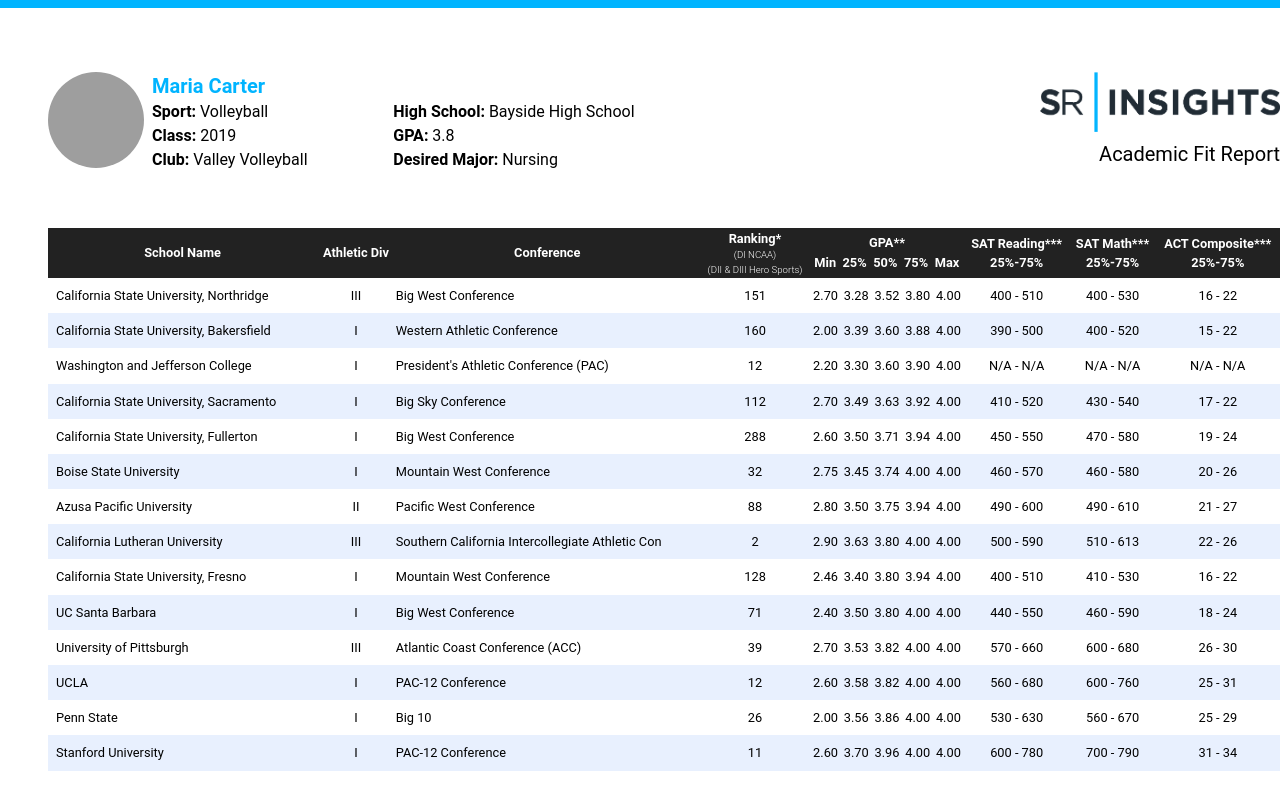
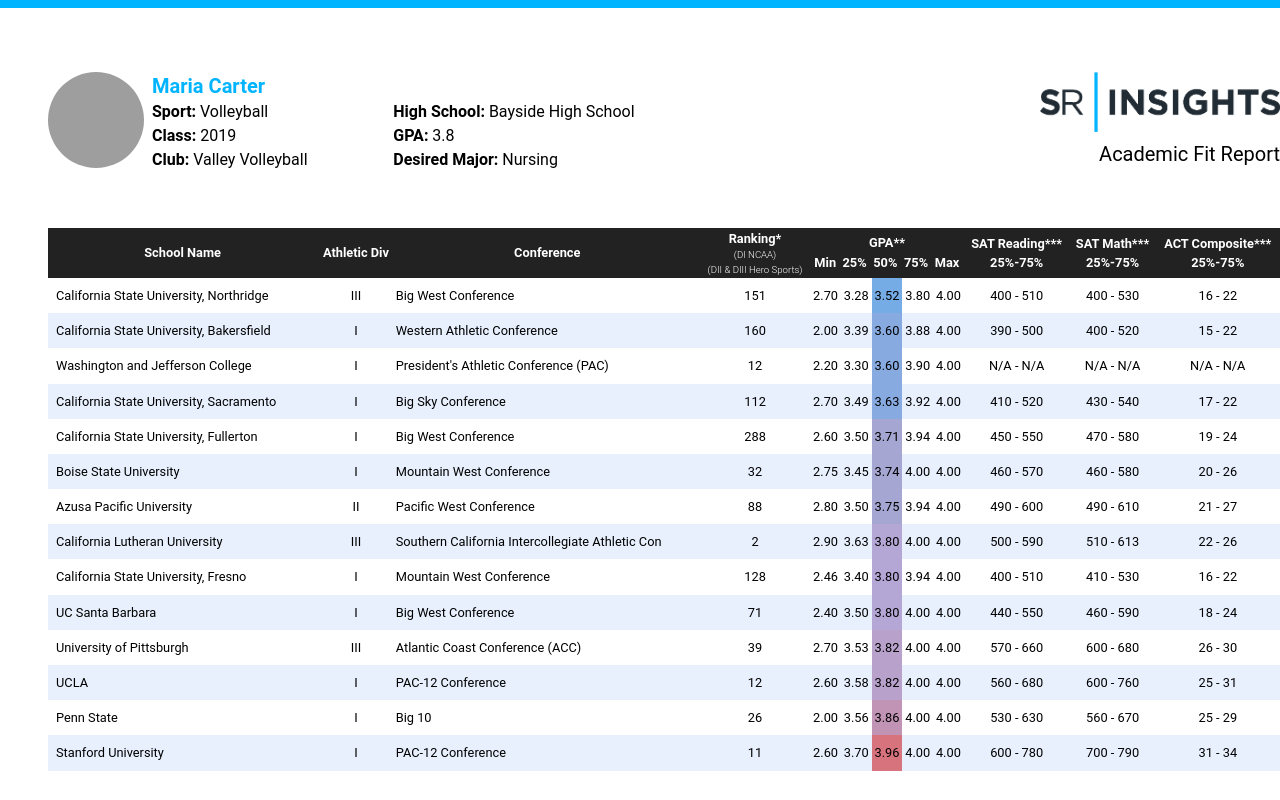
Before and after one commit to dadeeley67/vue-challenge-boilerplate-2, a Vue app: page / in a window 1280 px wide. Shown: the top 800 px of the page. Built offline with nearby package versions, Linux system fonts and the light colour scheme; grey boxes are pictures that could not be loaded.

Commit message:
Added GPA dynamic color functionality.

```diff
--- a/src/components/AcademicDataRow.vue
+++ b/src/components/AcademicDataRow.vue
@@ -7,7 +7,9 @@
 
     <td class="text-center">{{ gpaToTwoDecimals(entry.gpa.min) }}</td>
     <td class="text-center">{{ gpaToTwoDecimals(entry.gpa["25%"]) }}</td>
-    <td class="text-center">{{ gpaToTwoDecimals(entry.gpa["50%"]) }}</td>
+
+    <GpaColumn :athleteGpa="athleteGpa" :gpaSchool="entry.gpa['50%']" />
+
     <td class="text-center">{{ gpaToTwoDecimals(entry.gpa["75%"]) }}</td>
     <td class="text-center">{{ gpaToTwoDecimals(entry.gpa.max) }}</td>
 
@@ -22,15 +24,17 @@
 </template>
 
 <script>
+import GpaColumn from "./GpaColumn.vue";
+import mixin from "@/mixins/mixin";
 export default {
   name: "AcademicDataRow",
+  mixins: [mixin],
+  components: {
+    GpaColumn,
+  },
   props: {
     entry: Object,
-  },
-  methods: {
-    gpaToTwoDecimals(gpa) {
-      return gpa.toFixed(2);
-    },
+    athleteGpa: Number,
   },
 };
 </script>
--- a/src/components/AcademicFitReport.vue
+++ b/src/components/AcademicFitReport.vue
@@ -93,7 +93,7 @@
           v-for="entry in athlete.report"
           :key="entry.school"
           :entry="entry"
-          :gpaToTwoDecimals="gpaToTwoDecimals"
+          :athleteGpa="athlete.gpa"
         />
       </table>
     </div>
--- /dev/null
+++ b/src/components/GpaColumn.vue
@@ -0,0 +1,41 @@
+<template>
+  <td :class="gpaColor">{{ gpaToTwoDecimals(gpaSchool) }}</td>
+</template>
+
+<script>
+import mixin from "@/mixins/mixin";
+export default {
+  name: "GpaColumn",
+  mixins: [mixin],
+  props: {
+    athleteGpa: Number,
+    gpaSchool: Number,
+  },
+  computed: {
+    gpaColor: {
+      get() {
+        let gpaDiff = this.gpaSchool - this.athleteGpa;
+
+        switch (true) {
+          case gpaDiff > 0.1:
+            return "bg-schoolGpaAboveMoreThan text-center";
+          case gpaDiff > 0.05 && gpaDiff < 0.1:
+            return "bg-schoolGpaAboveLessThan text-center";
+          case gpaDiff > 0 && gpaDiff < 0.05:
+            return "bg-schoolGpaAbove text-center";
+          case gpaDiff === 0:
+            return "bg-schoolGpaEqual text-center";
+          case gpaDiff > -0.1 && gpaDiff < 0:
+            return "bg-schoolGpaUnder text-center";
+          case gpaDiff > -0.2 && gpaDiff < -0.1:
+            return "bg-schoolGpaUnderLessThan text-center";
+          case gpaDiff < -0.2:
+            return "bg-schoolGpaUnderMoreThan text-center";
+          default:
+            return "text-center";
+        }
+      },
+    },
+  },
+};
+</script>
--- a/src/components/HelloWorld.vue
+++ /dev/null
@@ -1,58 +0,0 @@
-<template>
-  <div class="hello">
-    <h1>{{ msg }}</h1>
-    <p>
-      For a guide and recipes on how to configure / customize this project,<br>
-      check out the
-      <a href="https://cli.vuejs.org" target="_blank" rel="noopener">vue-cli documentation</a>.
-    </p>
-    <h3>Installed CLI Plugins</h3>
-    <ul>
-      <li><a href="https://github.com/vuejs/vue-cli/tree/dev/packages/%40vue/cli-plugin-babel" target="_blank" rel="noopener">babel</a></li>
-      <li><a href="https://github.com/vuejs/vue-cli/tree/dev/packages/%40vue/cli-plugin-eslint" target="_blank" rel="noopener">eslint</a></li>
-    </ul>
-    <h3>Essential Links</h3>
-    <ul>
-      <li><a href="https://vuejs.org" target="_blank" rel="noopener">Core Docs</a></li>
-      <li><a href="https://forum.vuejs.org" target="_blank" rel="noopener">Forum</a></li>
-      <li><a href="https://chat.vuejs.org" target="_blank" rel="noopener">Community Chat</a></li>
-      <li><a href="https://twitter.com/vuejs" target="_blank" rel="noopener">Twitter</a></li>
-      <li><a href="https://news.vuejs.org" target="_blank" rel="noopener">News</a></li>
-    </ul>
-    <h3>Ecosystem</h3>
-    <ul>
-      <li><a href="https://router.vuejs.org" target="_blank" rel="noopener">vue-router</a></li>
-      <li><a href="https://vuex.vuejs.org" target="_blank" rel="noopener">vuex</a></li>
-      <li><a href="https://github.com/vuejs/vue-devtools#vue-devtools" target="_blank" rel="noopener">vue-devtools</a></li>
-      <li><a href="https://vue-loader.vuejs.org" target="_blank" rel="noopener">vue-loader</a></li>
-      <li><a href="https://github.com/vuejs/awesome-vue" target="_blank" rel="noopener">awesome-vue</a></li>
-    </ul>
-  </div>
-</template>
-
-<script>
-export default {
-  name: 'HelloWorld',
-  props: {
-    msg: String
-  }
-}
-</script>
-
-<!-- Add "scoped" attribute to limit CSS to this component only -->
-<style scoped>
-h3 {
-  margin: 40px 0 0;
-}
-ul {
-  list-style-type: none;
-  padding: 0;
-}
-li {
-  display: inline-block;
-  margin: 0 10px;
-}
-a {
-  color: #42b983;
-}
-</style>
--- /dev/null
+++ b/src/mixins/mixin.js
@@ -0,0 +1,7 @@
+export default {
+  methods: {
+    gpaToTwoDecimals(value) {
+      return value.toFixed(2);
+    },
+  },
+};
--- a/tailwind.config.js
+++ b/tailwind.config.js
@@ -15,6 +15,13 @@
         primary: "#00b4ff",
         secondary: "#222222",
         oddRow: "#e8f0fe",
+        schoolGpaAboveMoreThan: "#d7737d",
+        schoolGpaAboveLessThan: "#c194b5",
+        schoolGpaAbove: "#b8a1cb",
+        schoolGpaEqual: "#b4a7d6",
+        schoolGpaUnder: "#a6a6d2",
+        schoolGpaUnderLessThan: "#87abe1",
+        schoolGpaUnderMoreThan: "#75ace5",
       },
       fontSize: {
         xxs: "0.6rem",
```
